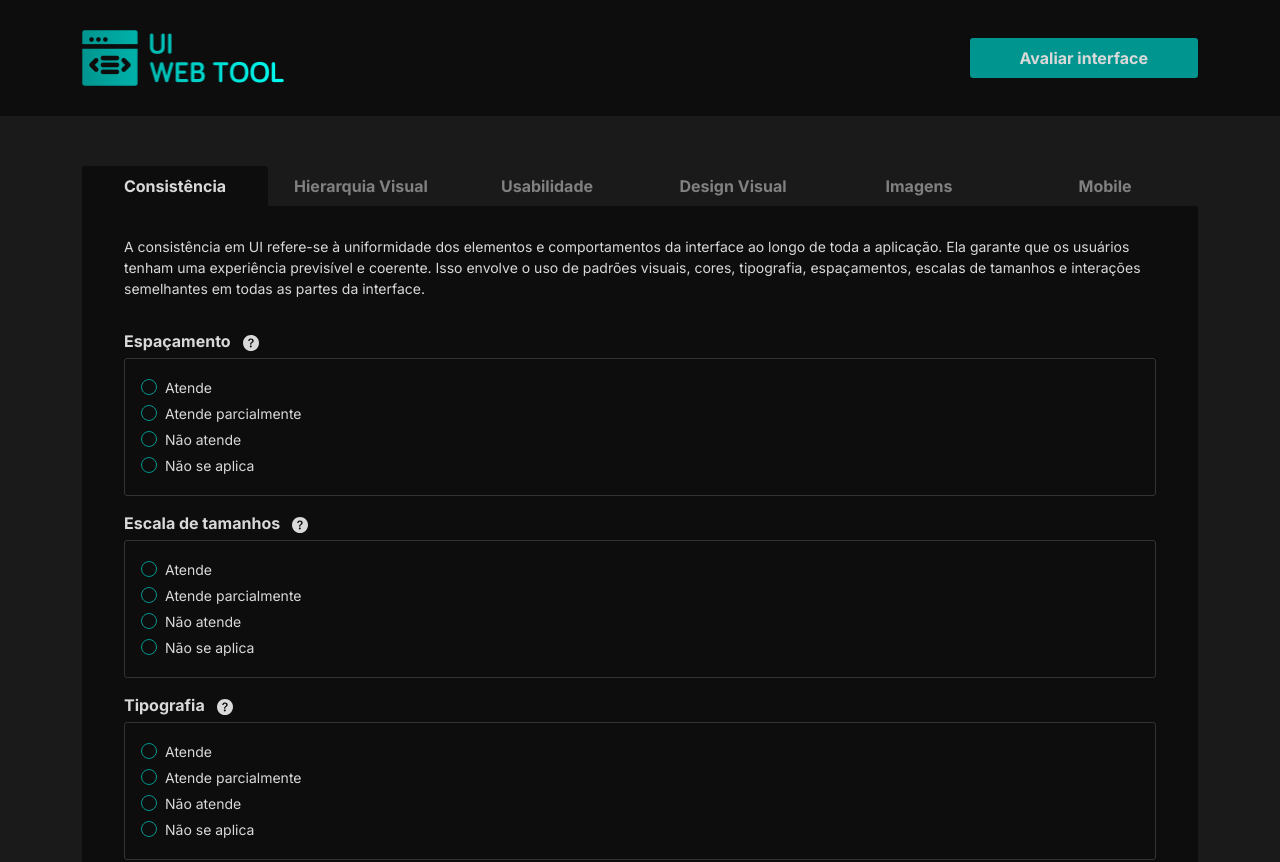
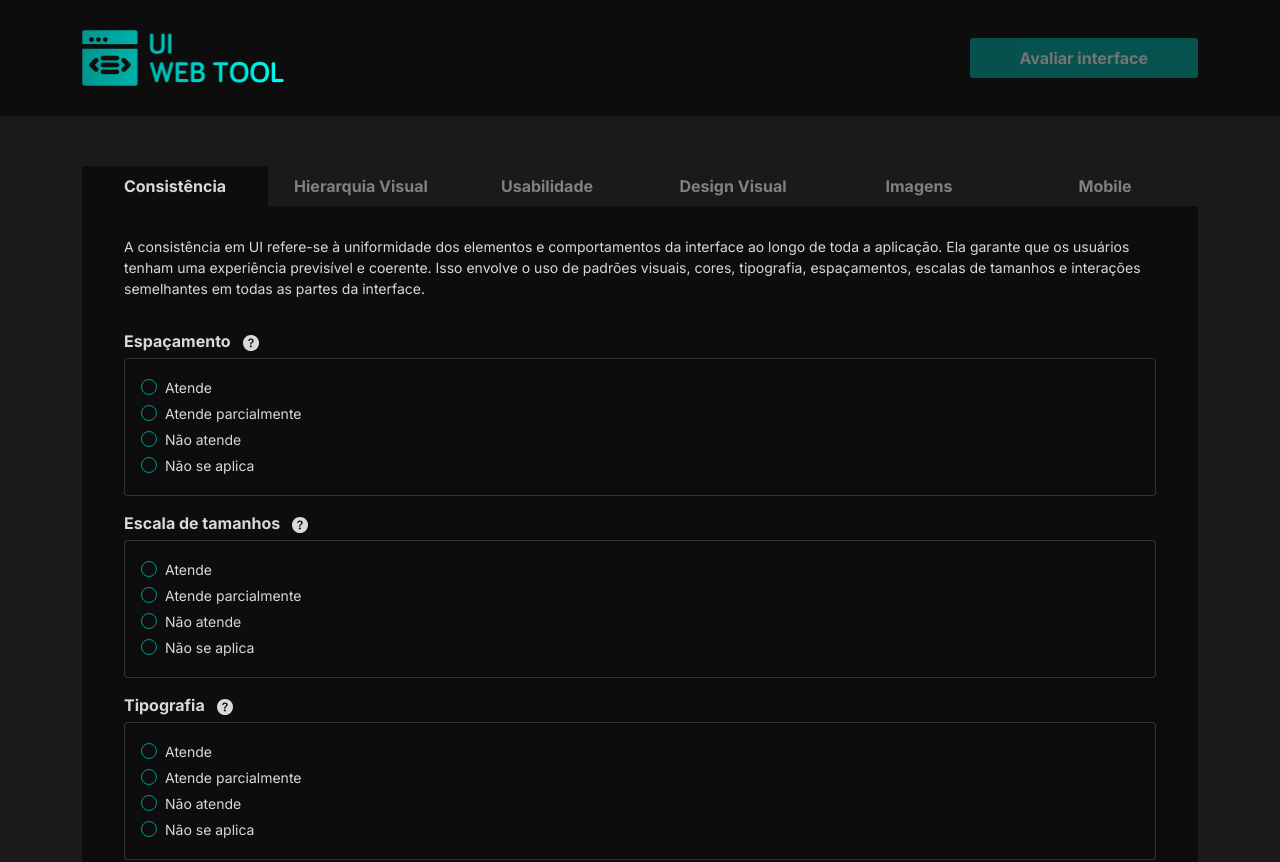
Before and after one commit to marcos-mantovani/ui-web-tool, a Next.js app: page /form in a window 1280 px wide. Shown: the top 862 px of the page. Built offline with nearby package versions, Linux system fonts and the light colour scheme.

Commit message:
Desativação do botão "Avaliar interface" no header quando na página de avaliação

```diff
--- a/components/Form/Tabs/index.js
+++ b/components/Form/Tabs/index.js
@@ -1,6 +1,6 @@
 'use client'
 import { useState, useRef } from 'react';
-import { useRouter } from 'next/navigation'
+import { useRouter } from 'next/navigation';
 import { Container, Row, Col, Tabs, Tab, Form } from 'react-bootstrap';
 import { toast } from 'react-toastify';
 
--- a/components/Layout/Header/index.js
+++ b/components/Layout/Header/index.js
@@ -1,10 +1,15 @@
+'use client'
 import {Container, Col, Row} from 'react-bootstrap';
 import Image from 'next/image';
-import Link from 'next/link'
+import { usePathname, useRouter } from 'next/navigation';
+import Link from 'next/link';
 
 import styles from "./index.module.css";
 
 export default function Header() {
+  const pathname = usePathname();
+  const router = useRouter();
+
   return (
     <Col className={styles.header} xs={12}>
       <Container>
@@ -22,10 +27,13 @@ export default function Header() {
             </Link>
           </Col>
           <Col xs="auto">
-            <button className={styles.button}>
-              <Link href="/form" title="Avaliar interface">
-                Avaliar interface
-              </Link>
+            <button
+              type="button"
+              onClick={() => {pathname != '/form' && router.push('/form')}}
+              className={styles.button}
+              disabled={pathname == '/form'}
+            >
+              Avaliar interface
             </button>
           </Col>
         </Row>
--- a/components/Layout/Header/index.module.css
+++ b/components/Layout/Header/index.module.css
@@ -6,23 +6,21 @@
 
 .button {
     border-radius: 3px;
-    padding: 0;
+    padding: 8px 50px;
     background-color: var(--secondary);
     color: var(--gray200);
     font-weight: bold;
     border: none;
+    cursor: pointer;
     transition: all ease .1s;
 }
 .button:hover {
     background-color: var(--primary);
 }
-
-.button a {
-  padding: 8px 50px;
-  border-radius: 3px;
-  color: var(--gray200);
-  display: flex;
-  text-decoration: none;
+.button:disabled {
+  opacity: 0.5;
+  cursor: default;
+  background-color: var(--secondary);
 }
 
 @media print {
```
